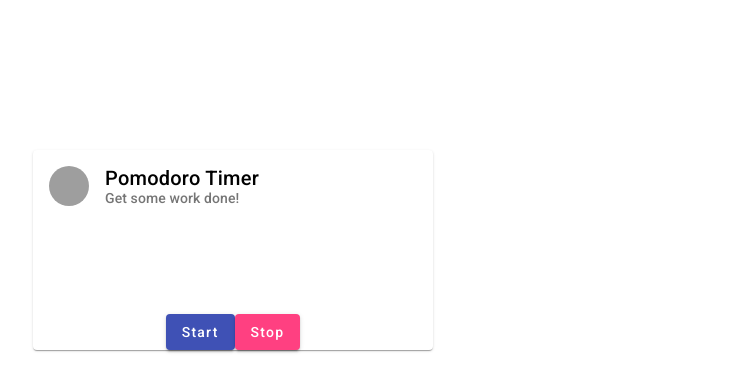
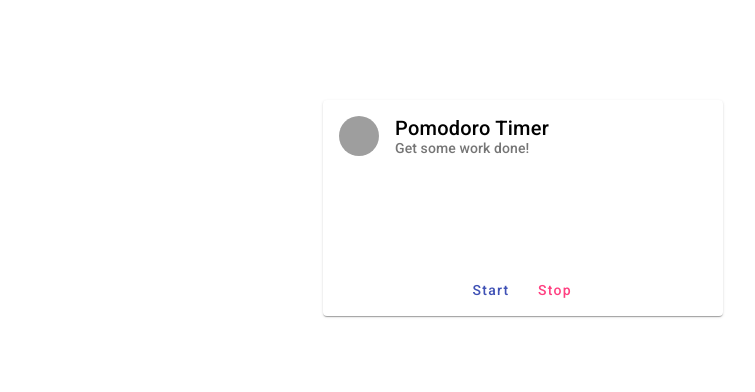
Before and after one commit to CAWilson94/pomodoro, an Angular app: page / in a window 1280 px wide. Shown: the top 392 px of the page, without its empty margins (117-872 px from the left). Built offline with nearby package versions, Linux system fonts and the light colour scheme; grey boxes are pictures that could not be loaded.

Commit message:
basic styling " "

```diff
--- a/src/app/timer/timer.component.html
+++ b/src/app/timer/timer.component.html
@@ -9,10 +9,10 @@
             <h2>{{display}}</h2>
         </mat-card-content>
         <div class="container">
-            <div class="button-group">
-                <button mat-raised-button color="primary" (click)="start()">Start</button>
-                <button mat-raised-button color="accent" (click)="stop()">Stop</button>
-            </div>
+            <mat-card-actions>
+                <button mat-button color="primary" (click)="start()">Start</button>
+                <button mat-button color="accent" (click)="stop()">Stop</button>
+            </mat-card-actions>
         </div>
     </mat-card>
 </div>
--- a/src/app/timer/timer.component.scss
+++ b/src/app/timer/timer.component.scss
@@ -20,11 +20,17 @@
     flex-direction: column;
     align-content: center;
     flex-wrap: wrap-reverse;
+    min-width: 400px;
 }
 
 .outer-container {
-    margin-left: 150px;
-    margin-top: 150px;
+    //margin-left: 150px;
+    //margin-top: 100px;
+    //vertical-align: middle;
+    display: flex;
+    justify-content: center;
+    //vertical-align: center;
+    padding-top: 100px;
 }
 
 
```
